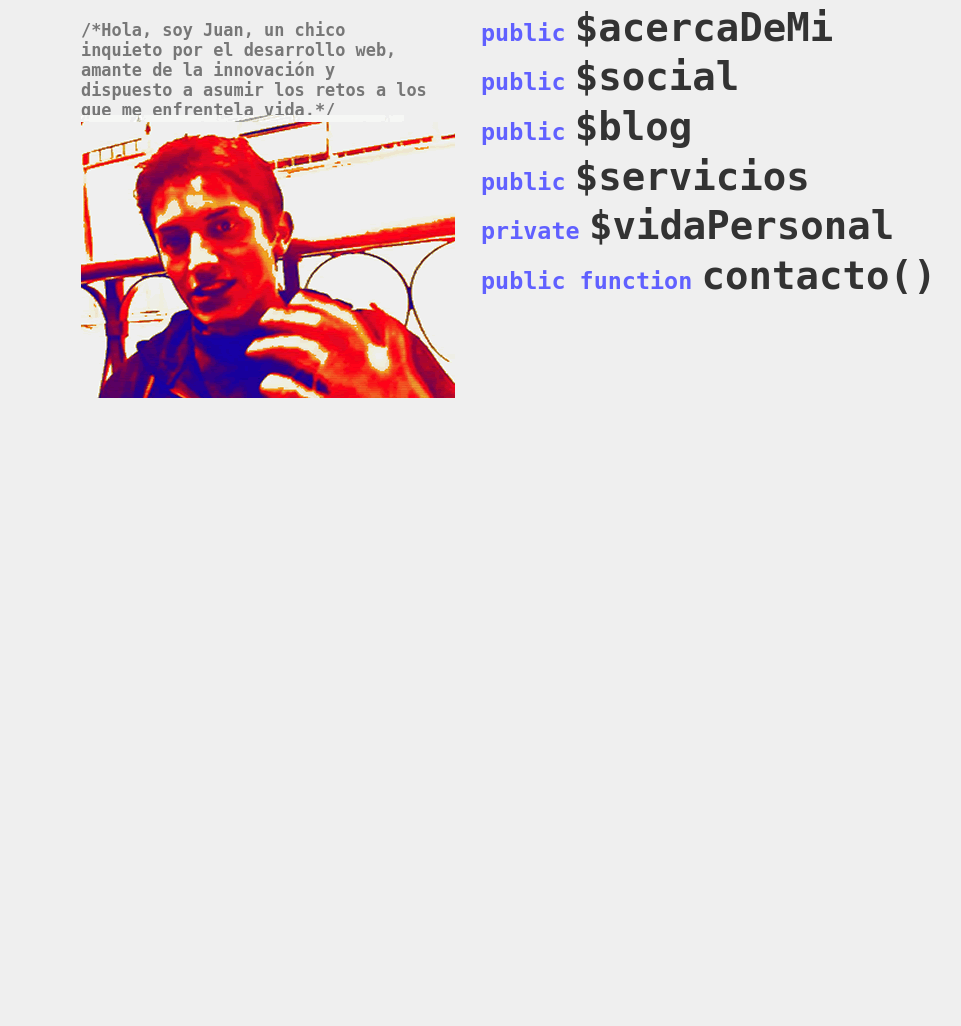
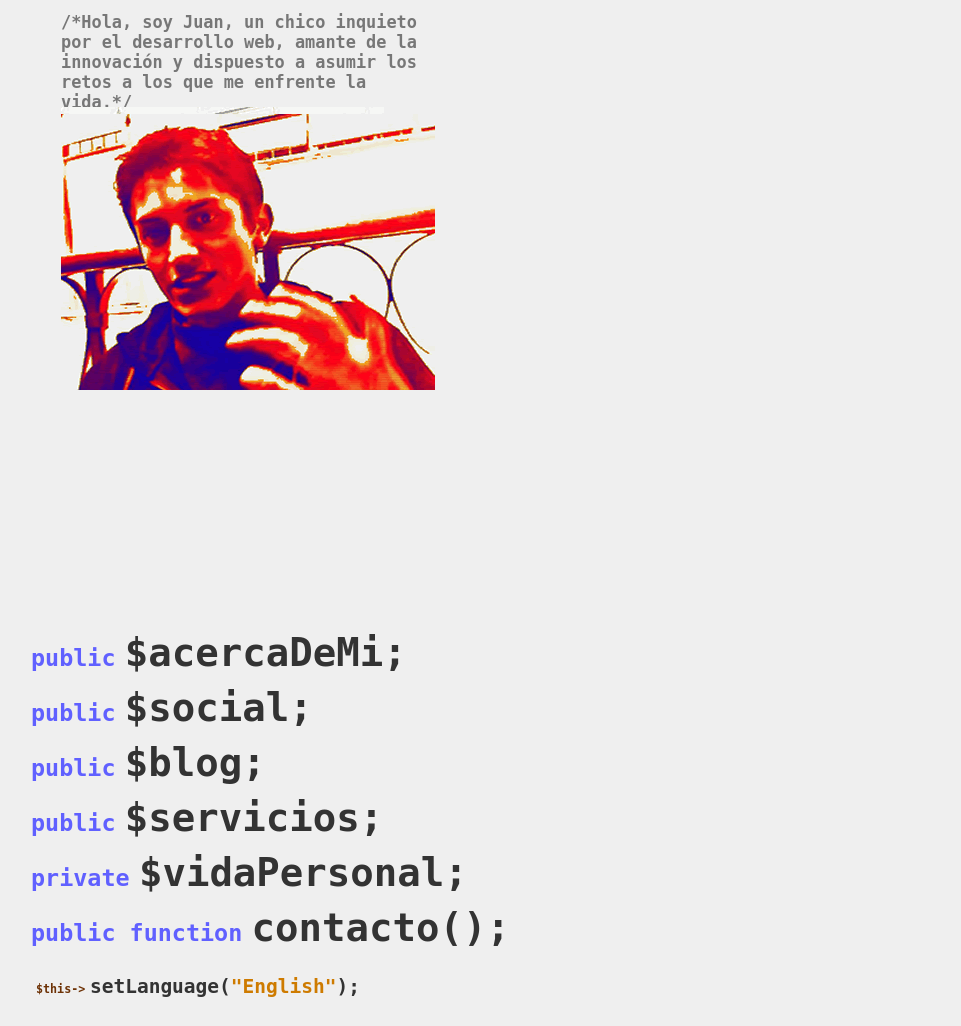
Before and after one commit to judasane/judasane.github.com, a PHP site: page / in a window 1280 px wide. Shown: the part 109-1135 px from the top of the page, without its empty margins (159-1120 px from the left). Before the commit the page ends 507 px from the top, so only its background shows below. Run offline with PHP 8.4, Linux system fonts and the light colour scheme.

Commit message:
Mejoradas transiciones y agregado boton de idioma

```diff
--- a/index.html
+++ b/index.html
@@ -14,62 +14,71 @@
                 <div id="img_me">
                     <div class="comments" id="description">
                         /*Hola, soy Juan, un chico inquieto por el desarrollo web, amante de la innovación y dispuesto a asumir los
-                        retos a los que me enfrentela vida.*/
+                        retos a los que me enfrente la vida.*/
                     </div>
-                    <img src="img/sanchezneme.png" />
+                    <img alt="¡Este soy yo!" src="img/sanchezneme.png" />
                 </div>
-                <nav>
-                    <div>
+                <nav id="menu_principal">
+                    <a href="about">
                         <div class="comments hidden">
-<pre>/**
+                            <pre>/**
 * Conoce un poco más acerca de quién soy
 * @var JuanSánchez
 */</pre>
                         </div>
-                        <span class="code_tag">public</span><a href="about_me.php">$acercaDeMi</a>
-                    </div>
-                    <div>
-                    </div>
-                    <div>
+                        <span class="code_tag">public</span>$acercaDeMi;
+
+                    </a>
+                    <a href="social">
                         <div class="comments hidden"><pre>/**
 * Proyectos que he realizado.
 * @var Portfolio
 */</pre>
                         </div>
-                        <span class="code_tag">public</span><a>$social</a>
-                    </div>
-                    <div>
+                        <span class="code_tag">public</span>$social;
+                    </a>
+                    <a href="blog">
                         <div class="comments hidden"><pre>/**
 * Ciertas cosillas que ocasionalmente escribo.
 * @var Blogging
 */</pre>
                         </div>
-                        <span class="code_tag">public</span><a>$blog</a>
-                    </div>
-                    <div>
+                        <span class="code_tag">public</span>$blog;
+                    </a>
+                    <a href="servicios">
                         <div class="comments hidden"><pre>/**
 * En qué puedo ayudarte
 * @var Services
 */</pre>
                         </div>
-                        <span class="code_tag">public</span><a>$servicios</a>
-                    </div>
-                    <div>
+                        <span class="code_tag">public</span>$servicios;
+                    </a>
+                    <a href="vidaPersonal">
                         <div class="comments hidden"><pre>/**
 * Mi vida más a fondo
 * @var Confidential
 */</pre>
                         </div>
-                        <span class="code_tag">private</span><a>$vidaPersonal</a>
-                    </div>
-                    <div>
+                        <span class="code_tag">private</span>$vidaPersonal;
+                    </a>
+                    <a href="Contacto">
                         <div class="comments hidden"><pre>/**
 * Contáctame si quieres.
 * @return Message Mi respuesta
 */</pre>
                         </div>
-                        <span class="code_tag">public function</span><a>contacto()</a>
-                    </div>
+                        <span class="code_tag">public function</span>contacto();
+                    </a>
+                    <a href="english">
+                        <div class="comments hidden">
+                            <pre>/**
+* You can also watch my site in english
+* @return Site My personal site
+*/</pre>
+                        </div>
+                        <div id="switch_language" class="control"><span class="code_tag green">$this-></span>setLanguage(<span class="red">"English"</span>);</div>
+
+                    </a>
                 </nav>
             </div>
         </div>
--- a/styles.css
+++ b/styles.css
@@ -48,15 +48,17 @@ nav span{
     color: #777;
 }
 #img_me{
+    z-index: 1000;
     float:left;
-    width: 350px;
-    margin: 0 50px 20px 50px;
+    width: 374px;
+    height: 600px;
+    margin: 0 50px 20px 30px;
 }
 #description{
     font-size: 1.3em;
 }
 #main_container{
-     margin:0 auto 0 auto;
+    margin:0 auto 0 auto;
     width: 960px;
     height: 600px;
 }
@@ -67,10 +69,34 @@ nav span{
     max-height: 0;
     opacity: 0;
     transition: all 0.5s;
+    margin-bottom: -10px;
+    margin-top: 20px;
 }
 
-nav div:hover .hidden{
+nav a:hover .hidden{
     max-height: 300px;
     opacity: 1;
     transition: all 1s;
+
 }
+
+#menu_principal{
+    float: left;
+}
+#switch_language{
+    font-size: 0.5em;
+    margin-top: 10px;
+    /*border: #ddd solid 1px ;*/
+    padding:5px;
+    border-radius: 10px;
+}
+.red{
+    color: #CE7B00;
+    font-size: 1em;
+}
+.green{
+    color: #6d3206;
+}
+a:hover #switch_language{
+    background-color: #f5f5f5;
+}
```
